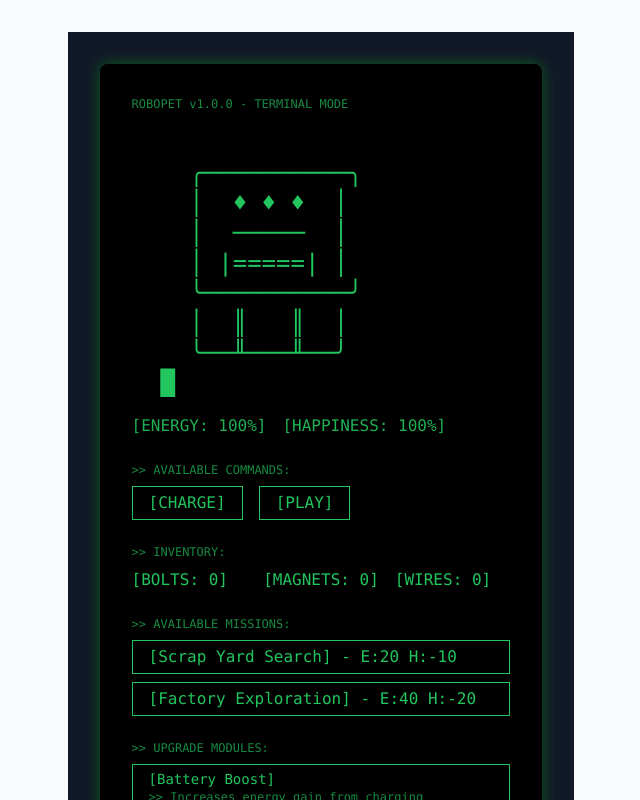
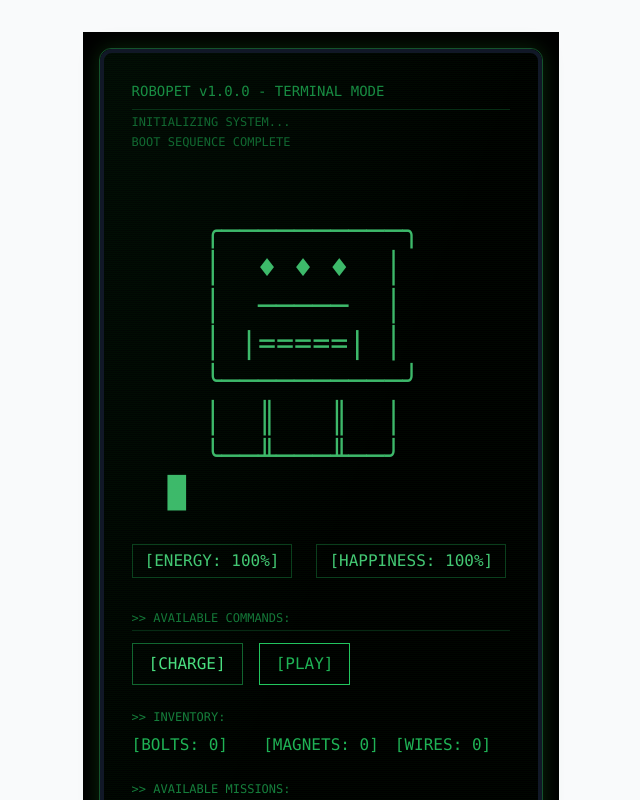
Before and after one commit to marquessam/robot-pet, a Next.js app: page / in a window 1280 px wide. Shown: the top 800 px of the page, without its empty margins (319-959 px from the left). Built offline with nearby package versions, Linux system fonts and the light colour scheme.

Commit message:
Update RobotPet.tsx

```diff
--- a/src/components/RobotPet.tsx
+++ b/src/components/RobotPet.tsx
@@ -222,32 +222,42 @@ const RobotPet = () => {
   }
 
   return (
-    <div className="min-h-screen bg-gray-900 p-8 flex items-center justify-center">
-      <div className="relative w-full max-w-2xl bg-black rounded-lg overflow-hidden shadow-[0_0_15px_rgba(0,255,0,0.3)]">
-        <div className="absolute inset-0 pointer-events-none bg-[repeating-linear-gradient(0deg,rgba(0,0,0,0.8)_0px,rgba(0,0,0,0.8)_1px,transparent_1px,transparent_2px)]"></div>
+    <div className="min-h-screen bg-black p-4 flex items-center justify-center">
+      {/* CRT screen effect container */}
+      <div className="relative w-full max-w-3xl bg-black rounded-xl overflow-hidden shadow-[0_0_20px_rgba(32,128,32,0.3)] border border-green-900">
+        {/* Scan line effect */}
+        <div className="absolute inset-0 pointer-events-none bg-[repeating-linear-gradient(0deg,rgba(0,32,0,0.2)_0px,rgba(0,32,0,0.2)_1px,transparent_1px,transparent_2px)]"></div>
+        {/* Screen glare effect */}
+        <div className="absolute inset-0 pointer-events-none bg-gradient-to-br from-green-500/5 via-transparent to-transparent"></div>
+        {/* Monitor edge effect */}
+        <div className="absolute inset-0 pointer-events-none border-4 border-gray-900 rounded-xl"></div>
 
-        <div className="relative font-mono text-green-500 p-8">
-          <div className="text-xs mb-4 opacity-70">ROBOPET v1.0.0 - TERMINAL MODE</div>
+        <div className="relative font-mono text-green-500/90 p-8 min-h-[768px]">
+          <div className="text-sm mb-6 flex flex-col gap-1">
+            <div className="text-green-500/70 border-b border-green-500/20 pb-2">ROBOPET v1.0.0 - TERMINAL MODE</div>
+            <div className="text-green-500/50 text-xs">INITIALIZING SYSTEM...</div>
+            <div className="text-green-500/50 text-xs">BOOT SEQUENCE COMPLETE</div>
+          </div>
 
-          <pre className="text-2xl whitespace-pre mb-4 leading-tight font-mono">
+          <pre className="text-3xl whitespace-pre mb-8 leading-tight font-mono text-green-400 animate-pulse">
             {getRobotState()}
             {cursorVisible ? '█' : ' '}
           </pre>
 
-          <div className="mb-6 opacity-90">
-            <div className="flex gap-4">
-              <div>[ENERGY: {energy}%]</div>
-              <div>[HAPPINESS: {happiness}%]</div>
+          <div className="mb-8 text-green-400/90">
+            <div className="flex gap-6">
+              <div className="border border-green-500/30 px-3 py-1">[ENERGY: {energy}%]</div>
+              <div className="border border-green-500/30 px-3 py-1">[HAPPINESS: {happiness}%]</div>
             </div>
           </div>
 
           <div className="mb-6">
-            <div className="text-xs mb-2 opacity-70">{'>>'} AVAILABLE COMMANDS:</div>
+            <div className="text-xs mb-3 text-green-500/60 border-b border-green-500/20 pb-1">{'>>'} AVAILABLE COMMANDS:</div>
             <div className="flex gap-4">
               <button
                 onClick={charge}
                 disabled={isOnMission}
-                className="px-4 py-1 border border-green-500 hover:bg-green-500 hover:bg-opacity-20 disabled:opacity-50 disabled:cursor-not-allowed"
+                className="px-4 py-2 border border-green-500/50 hover:bg-green-500/20 hover:border-green-400 disabled:opacity-30 disabled:hover:bg-transparent disabled:cursor-not-allowed transition-colors duration-150 text-green-400 hover:text-green-300 disabled:text-green-500/30"
               >
                 [CHARGE]
               </button>
```
